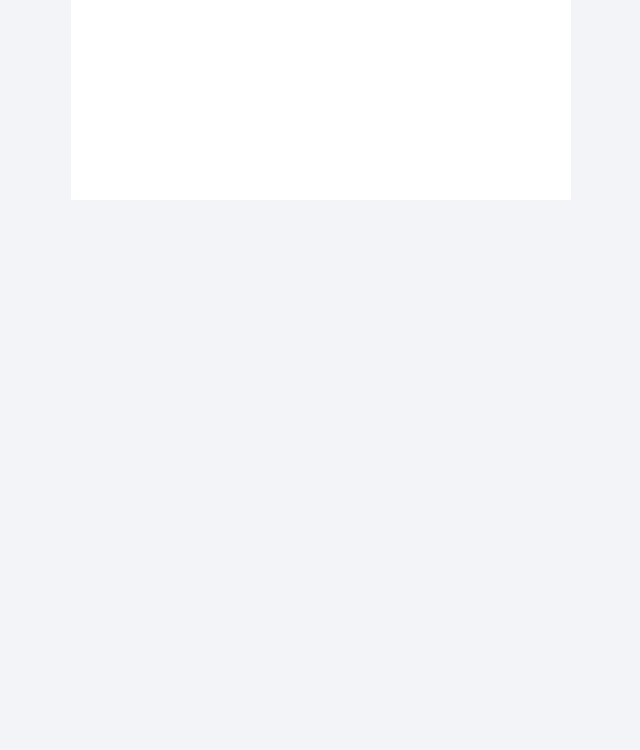
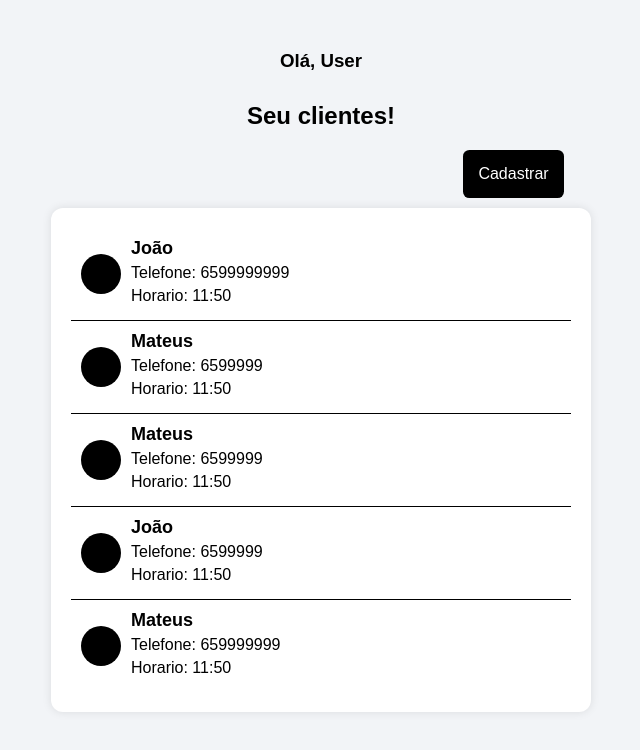
Before and after one commit to JoaoLemes18/BarberSystem, a React (Vite) app in the folder frontend/: page /crudUsers in a window 1280 px wide. Shown: the top 750 px of the page, without its empty margins (319-959 px from the left). Built offline with nearby package versions, Linux system fonts and the light colour scheme.

Commit message:
feat: the first version UI

```diff
--- a/frontend/src/pages/CrudUsers.tsx
+++ b/frontend/src/pages/CrudUsers.tsx
@@ -1,15 +1,45 @@
-import '../styles/CrudUsers.scss'
+import React from "react";
+import "../styles/CrudUsers.scss";
+import Button from "../components/Button";
 
-const CrudUsers = () => {
+interface Customer {
+  id: number;
+  name: string;
+  tel: number;
+  time: any;
+}
+
+const customers: Customer[] = [
+  { id: 1, name: "João", tel: 6599999999, time: "11:50" },
+  { id: 2, name: "Mateus", tel: 6599999, time: "11:50" },
+  { id: 4, name: "Mateus", tel: 6599999, time: "11:50" },
+  { id: 5, name: "João", tel: 6599999, time: "11:50" },
+  { id: 6, name: "Mateus", tel: 659999999, time: "11:50" },
+];
+
+const CrudUsers: React.FC = () => {
   return (
     <section className="container">
-        <div className="container-list-users">
-            <div className="div-list-users">
+      <h1>Olá, User</h1>
+      <h2>Seu clientes!</h2>
+      <div className="btn-cdt ">
+        <Button content="Cadastrar" />
+      </div>
 
+      <div className="container-list-users">
+        {customers.map((customer) => (
+          <div key={customer.id} className="user-item">
+            <div className="avatar"></div>{" "}
+            <div className="user-details">
+              <h3>{customer.name}</h3>
+              <p>Telefone: {customer.tel} </p>
+              <p>Horario: {customer.time}</p>
             </div>
-        </div>
+          </div>
+        ))}
+      </div>
     </section>
-  )
-}
+  );
+};
 
-export default CrudUsers
+export default CrudUsers;
--- a/frontend/src/styles/CrudUsers.scss
+++ b/frontend/src/styles/CrudUsers.scss
@@ -1,16 +1,64 @@
-@import 'variables.scss';
-
+@import "variables.scss";
 
 .container {
+  display: flex;
+  flex-direction: column;
+  align-items: center;
+  padding-top: 50px;
+  background-color: $color-light-gray;
+
+  h1 {
+    margin-bottom: 30px;
+  }
+
+  h2 {
+    margin-bottom: 20px;
+    font-size: 24px;
+    color: $color-black;
+    flex-direction: column-reverse;
+  }
+  .btn-cdt {
+    margin-left: 385px;
+    margin-bottom: 10px;
+  }
+  .container-list-users {
+    width: min(500px, 90%);
+    max-width: 800px;
+    background-color: $color-secondary;
+    border-radius: 12px;
+    padding: 20px;
+    box-shadow: 0px 0px 10px rgba(0, 0, 0, 0.1);
+  }
+
+  .user-item {
     display: flex;
-    height: 100vh;
-    justify-content: center;
-    align-content: center;
-    background-color: $color-light-gray;
+    align-items: center;
+    padding: 10px;
+    border-bottom: 1px solid $color-black;
 
-    .container-list-users {
-        width: min(500px, 90%);
-        height: 200px;
-        background-color: $color-secondary;
+    &:last-child {
+      border-bottom: none;
     }
+
+    .avatar {
+      width: 40px;
+      height: 40px;
+      border-radius: 50%;
+      background-color: $color-black;
+      margin-right: 10px;
+    }
+
+    .user-details {
+      h3 {
+        margin: 0;
+        font-size: 18px;
+        color: $color-black;
+      }
+
+      p {
+        margin: 5px 0;
+        color: $color-black;
+      }
+    }
+  }
 }
```
